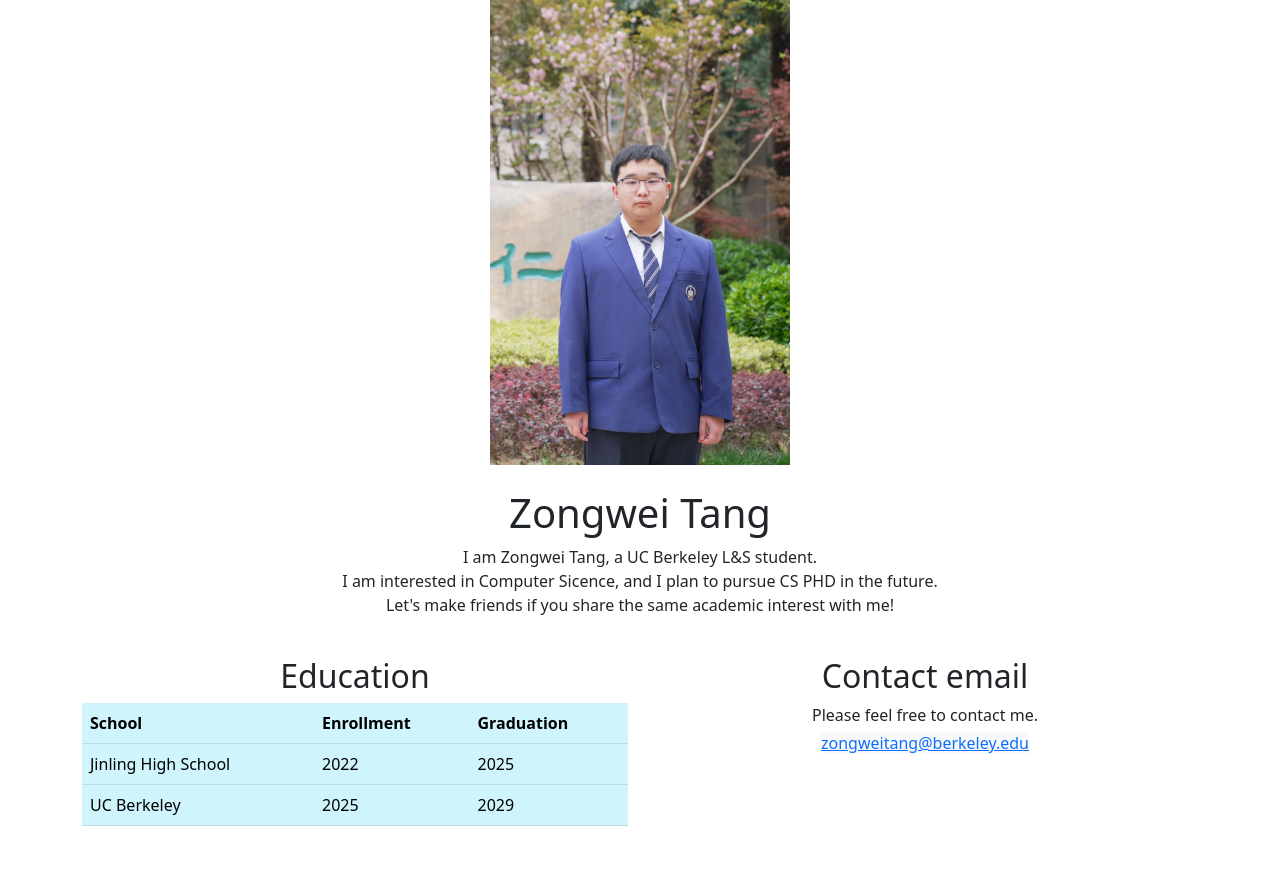
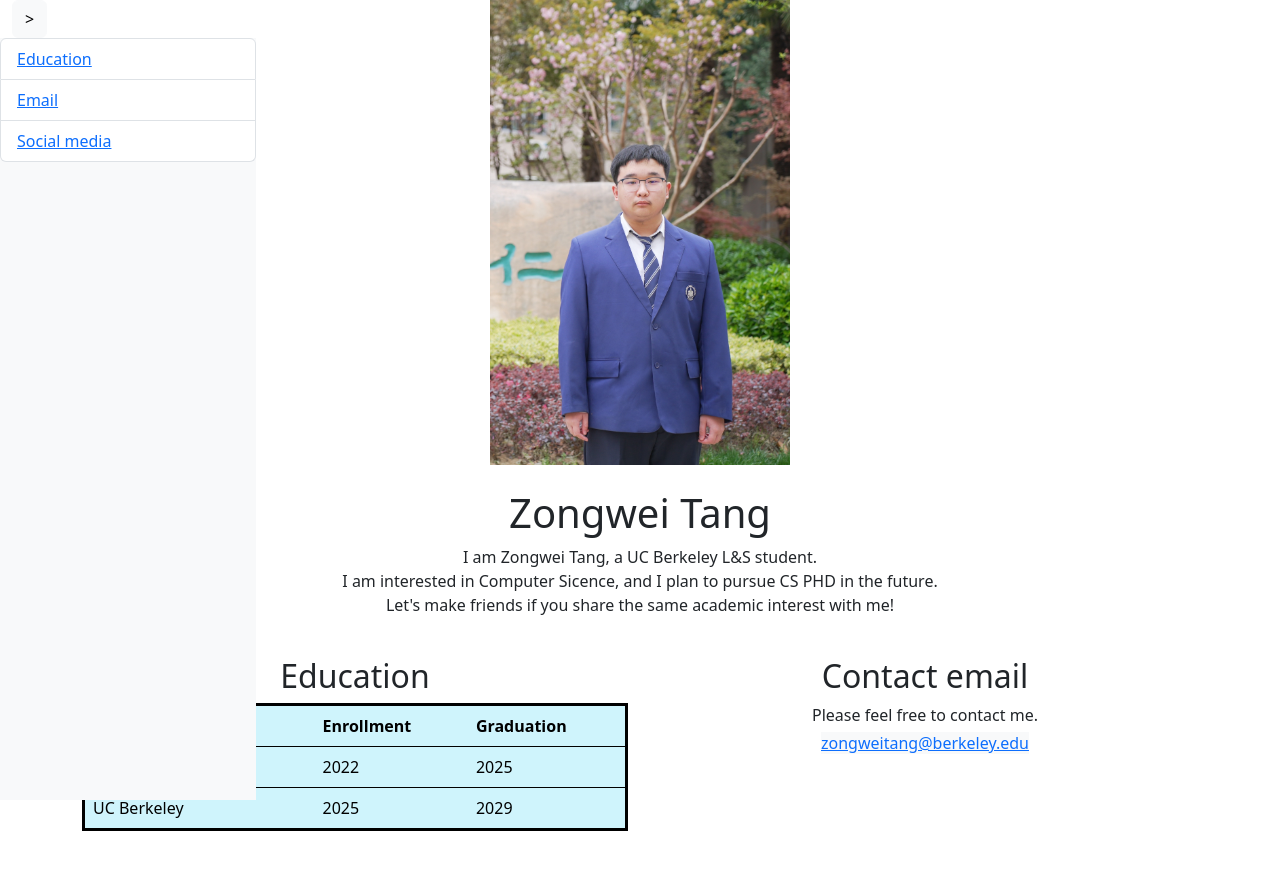
Before and after one commit to Deyi-Chen/Zongwei-Tang-Personal-Website, a plain HTML site: page index.html in a window 1280 px wide. Shown: the top 874 px of the page. Drawn offline with nearby package versions, Linux system fonts and the light colour scheme.

Commit message:
Add a sidebar after learning JS

```diff
--- a/index.html
+++ b/index.html
@@ -4,10 +4,23 @@
         <title>Zongwei Tang</title>
         <link rel="icon" type="image/png" href="Images/YhqrktuuSRiqgZZdAwwHbA.ico">
         <link href="https://cdn.jsdelivr.net/npm/bootstrap@5.3.0/dist/css/bootstrap.min.css" rel="stylesheet">
+        <link href="style.css" rel="stylesheet">
+        <script src="script.js"></script>
     </head>
 <body>
+    <main>
     <div class="container">
         <div class="row">
+            <aside class="sidebar1">
+                <button id="sidebutton" class="btn btn-light">></button>
+                <nav class="sidebar" id="sidebar">
+                    <ul class="list-group">
+                        <li class="list-group-item"><a href="#Education">Education</a></li>
+                        <li class="list-group-item"><a href="#Contact">Email</a></li>
+                        <li class="list-group-item"><a href="#Social">Social media</a></li>
+                    </ul>
+                </nav>
+            </aside>
             <div class="col-12 text-center">
                 <img src="Images/IMG_1233.JPG" width=300px alt="Zongwei Tang profile photo" class="img-fluid"/>
             </div>
@@ -20,8 +33,8 @@
         </div>
         <div class="row mt-4">
             <div class="col-12 col-lg-6 mb-4">
-                <h2 class="text-center">Education</h2>
-                <table class="table table-info">
+                <h2 class="text-center" id="Education">Education</h2>
+                <table class="table table-info table-hover">
                     <thead>
                     <tr>
                         <th>School</th>
@@ -44,15 +57,15 @@
                 </table>
             </div>
             <div class="col-12 col-lg-6 text-center">
-                <h2>Contact email</h2>
+                <h2 id="Contact">Contact email</h2>
                 <p class="mb-1">Please feel free to contact me.</p>
                 <a href="mailto:zongweitang@berkeley.edu" class="bg-light">zongweitang@berkeley.edu</a>
             </div>
         </div>
         <div class="row mt-5">
             <div class="col-12 text-center">
-                <h2>Social media</h2>
-                <table class="table table-info">
+                <h2 id="Social">Social media</h2>
+                <table class="table table-info table-hover">
                     <tbody>
                         <tr>
                             <td><a href="https://github.com/Zongwei-Tang">Github</a></td>
@@ -68,5 +81,6 @@
             </div>
         </div>
     </div>
+    </main>
 </body>
 </html>
--- /dev/null
+++ b/script.js
@@ -0,0 +1,7 @@
+document.addEventListener('DOMContentLoaded', () => {
+    const sidebar = document.getElementById("sidebar")
+    const sidebutton = document.getElementById("sidebutton")
+    sidebutton.addEventListener("click", () => {
+        sidebar.classList.toggle('close')
+    })
+})
--- /dev/null
+++ b/style.css
@@ -0,0 +1,27 @@
+.table {
+    border: solid black
+}
+
+.sidebar {
+    transform: translateX(0);
+    transition: transform 0.3s ease;
+    position: absolute;
+    width: 100%;
+    height: 100%;
+    top: 1;
+    left: 0;
+    background-color: #f8f9fa;
+}
+
+.sidebar.close {
+    transform: translateX(-100%);
+}
+
+.sidebar1 {
+    position: fixed;
+    left: 0;
+    top: 0;
+    width: 20%;
+    height: 100%;
+    overflow: hidden;
+}
```
